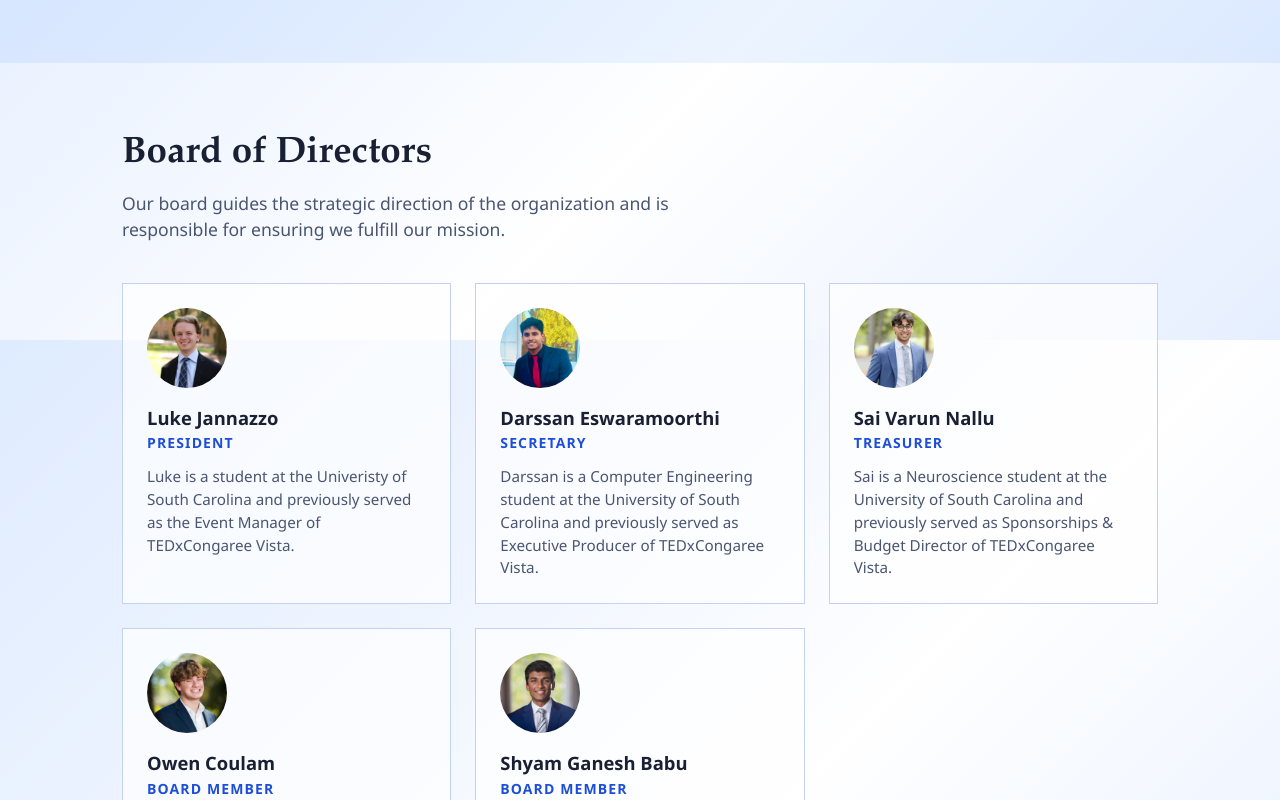
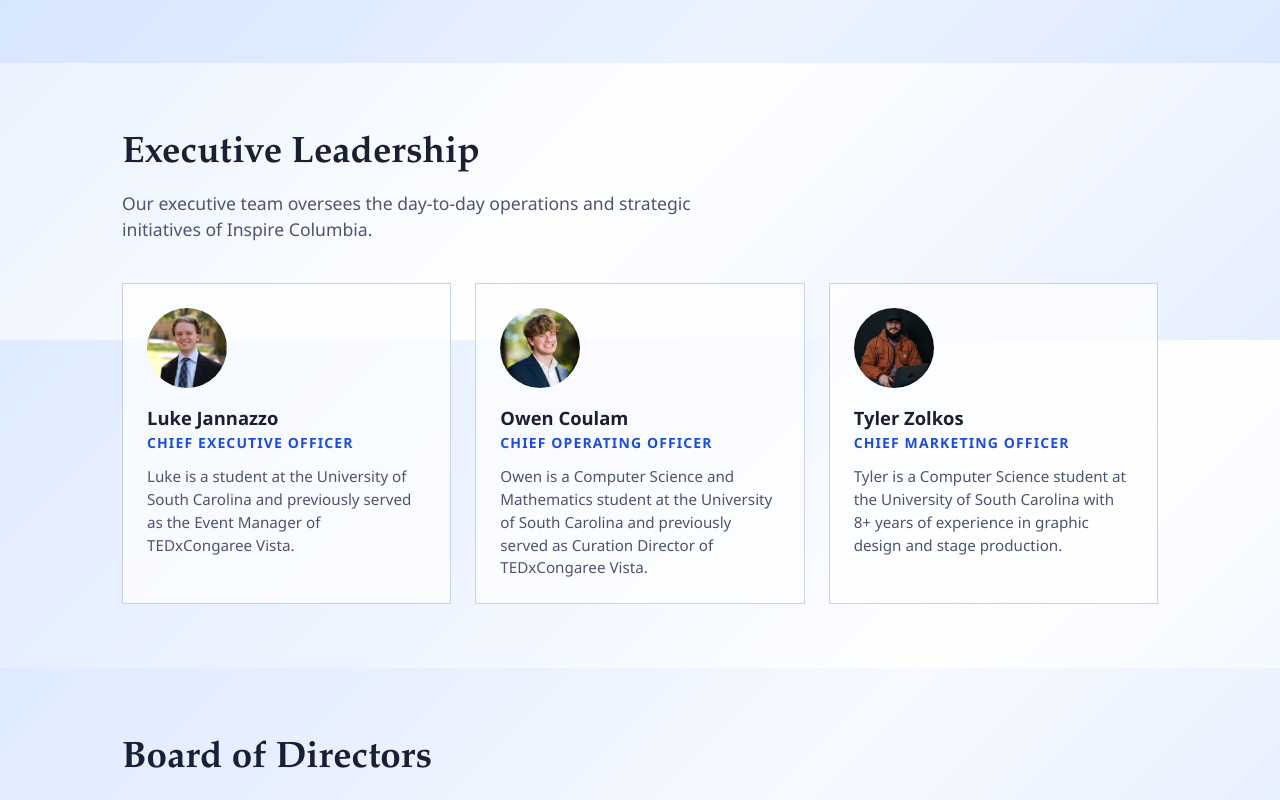
Before and after one commit to inspirecolumbia/ic-website, a Next.js app: page /about in a window 1280 px wide. Shown: the part 460-1260 px from the top of the page. Built offline with nearby package versions, Linux system fonts and the light colour scheme.

Commit message:
Update leadership page & add C-suite

```diff
--- a/app/about/page.tsx
+++ b/app/about/page.tsx
@@ -17,18 +17,39 @@ export const metadata: Metadata = {
   },
 };
 
-const boardMembers = [
+const cSuite = [
   {
     name: "Luke Jannazzo",
-    title: "President",
-    bio: "Luke is a student at the Univeristy of South Carolina and previously served as the Event Manager of TEDxCongaree Vista.",
+    title: "Chief Executive Officer",
+    bio: "Luke is a student at the University of South Carolina and previously served as the Event Manager of TEDxCongaree Vista.",
     headshot: "/headshots/luke.jpg",
   },
   {
+    name: "Owen Coulam",
+    title: "Chief Operating Officer",
+    bio: "Owen is a Computer Science and Mathematics student at the University of South Carolina and previously served as Curation Director of TEDxCongaree Vista.",
+    headshot: "/headshots/owen.jpg",
+  },
+  {
+    name: "Tyler Zolkos",
+    title: "Chief Marketing Officer",
+    bio: "Tyler is a Computer Science student at the University of South Carolina with 8+ years of experience in graphic design and stage production.",
+    headshot: "/headshots/tyler.webp",
+  },
+];
+
+const boardMembers = [
+  {
     name: "Darssan Eswaramoorthi",
-    title: "Secretary",
+    title: "President",
     bio: "Darssan is a Computer Engineering student at the University of South Carolina and previously served as Executive Producer of TEDxCongaree Vista.",
     headshot: "/headshots/darssan.jpg",
+  },
+  {
+    name: "Shyam Ganesh Babu",
+    title: "Secretary",
+    bio: "Shyam is a Biological Sciences student at the University of South Carolina who previously served as the Lead Organizer of TEDxCongaree Vista.",
+    headshot: "/headshots/shyam.jpg",
   },
   {
     name: "Sai Varun Nallu",
@@ -42,12 +63,6 @@ const boardMembers = [
     bio: "Owen is a Computer Science and Mathematics student at the University of South Carolina and previously served as Curation Director of TEDxCongaree Vista.",
     headshot: "/headshots/owen.jpg",
   },
-  {
-    name: "Shyam Ganesh Babu",
-    title: "Board Member",
-    bio: "Shyam is a Biological Sciences student at the University of South Carolina who previously served as the Lead Organizer of TEDxCongaree Vista.",
-    headshot: "/headshots/shyam.jpg",
-  }
 ];
 
 export default function AboutPage() {
@@ -70,6 +85,46 @@ export default function AboutPage() {
         </section>
 
         <section className="bg-[rgba(255,255,255,0.55)] py-13 md:py-16">
+          <div className="mx-auto w-full max-w-[1100px] px-6 md:px-8">
+            <h2 className="mb-2 mt-0 [font-family:var(--font-serif)] text-[clamp(1.55rem,3vw,2.3rem)] font-semibold">
+              Executive Leadership
+            </h2>
+            <p className="mb-10 max-w-[60ch] text-[1.1rem] text-[var(--ink-muted)]">
+              Our executive team oversees the day-to-day operations and strategic initiatives of Inspire Columbia.
+            </p>
+            <div className="grid grid-cols-1 gap-6 sm:grid-cols-2 lg:grid-cols-3">
+              {cSuite.map((member) => (
+                <div
+                  key={member.title}
+                  className="border border-[var(--line)] bg-[rgba(255,255,255,0.7)] p-6"
+                >
+                  {member.headshot ? (
+                    <Image
+                      src={member.headshot}
+                      alt={member.name}
+                      width={80}
+                      height={80}
+                      className="mb-4 h-20 w-20 rounded-full object-cover object-top"
+                    />
+                  ) : (
+                    <div className="mb-4 flex h-20 w-20 items-center justify-center rounded-full border-2 border-dashed border-[var(--line)] bg-[var(--surface-strong)] text-[0.6rem] font-bold uppercase tracking-widest text-[var(--ink-muted)]">
+                      Photo
+                    </div>
+                  )}
+                  <p className="m-0 text-[1.15rem] font-bold">{member.name || "TBD"}</p>
+                  <p className="mb-3 mt-0.5 text-sm font-semibold uppercase tracking-[0.08em] text-[var(--brand)]">
+                    {member.title}
+                  </p>
+                  {member.bio && (
+                    <p className="m-0 text-[0.95rem] text-[var(--ink-muted)]">{member.bio}</p>
+                  )}
+                </div>
+              ))}
+            </div>
+          </div>
+        </section>
+
+        <section className="bg-[rgba(240,246,255,0.55)] py-13 md:py-16">
           <div className="mx-auto w-full max-w-[1100px] px-6 md:px-8">
             <h2 className="mb-2 mt-0 [font-family:var(--font-serif)] text-[clamp(1.55rem,3vw,2.3rem)] font-semibold">
               Board of Directors
```
Also changed, not shown: public/headshots/tyler.webp (added).
